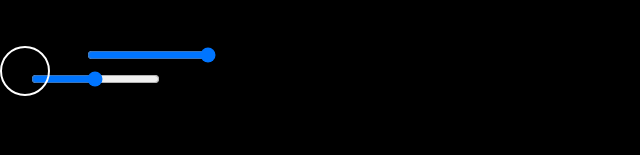
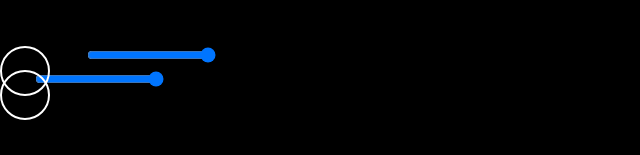
Before and after one commit to nightumbrella/Lofi.co, a React (Vite) app: page / in a window 1280 px wide. Shown: the part 9591-9746 px from the top of the page, without its empty margins (0-640 px from the left). Built offline with nearby package versions, Linux system fonts and the light colour scheme.

Commit message:
fix bag and update

```diff
--- a/src/components/Controller.jsx
+++ b/src/components/Controller.jsx
@@ -27,14 +27,19 @@ const Controller = ({
           </h1>
         </div>
         {/* second */}
-        <div
-          className="w-[50px] h-[50px] group duration-300 rounded-full border-white border-2 absolute left-[300px] top-[200px] group cursor-pointer active:bg-[#ff7920]"
-          onClick={playMusic}
-        >
+
+
+        <div className="group relative inline-block left-[300px] top-[200px] -translate-x-2/4 ">
+          <Wrapper onClick={playMusic}>
+          </Wrapper>
           <h1 className="translate-y-16 -translate-x-16  items-center  flex-col 0 w-[200px]  group-hover:opacity-100 opacity-0 duration-300  bg-black/[.3] backdrop-blur-sm flex justify-center py-4 text-white rounded-sm ">
-            rain
+            Rain
             <input
               type="range"
+              min={0}
+              max={1}
+              step={0.1}
+              onChange={changeValue}
               className={`w-[85%] mx-auto accent-[#ff8b2c]  ${activeMusic ? "block" : " hidden"
                 } `}
             />
```
